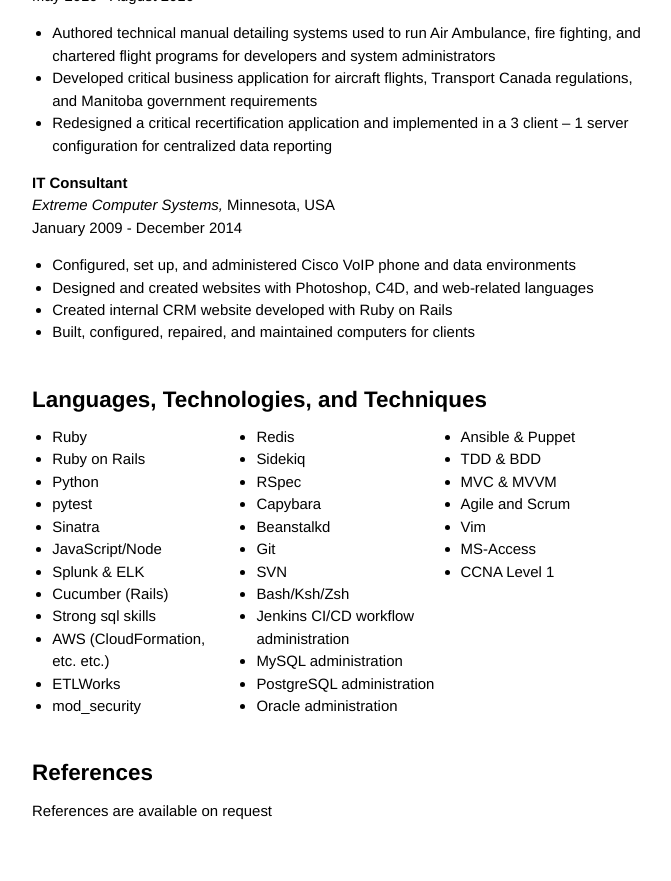
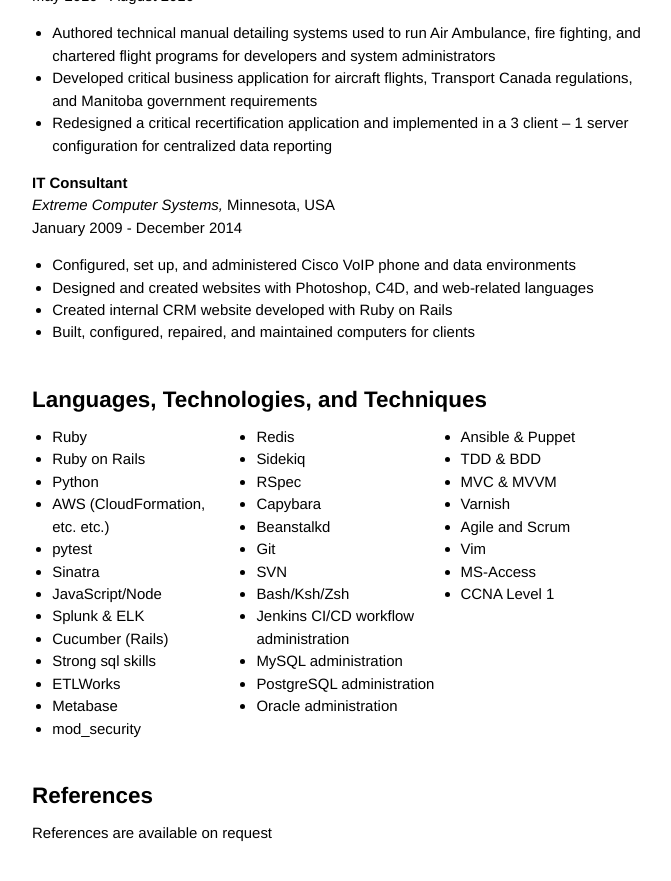
Before and after one commit to Nitrodist/markcampbell.me, a Jekyll site: the page built from resume.markdown, in a window 1280 px wide and 900 px high, scrolled down 2552 px. Shown: the top 881 px of the window, without its empty margins (294-965 px from the left). Built offline with Jekyll 4.4.1, drawn with Linux system fonts in a browser that asks for light colours; our own code applies the rules of GitHub Pages for plain Markdown files.

Commit message:
Add more skills to resume

```diff
--- a/resume.markdown
+++ b/resume.markdown
@@ -140,14 +140,15 @@
     <li>Ruby</li>
     <li>Ruby on Rails</li>
     <li>Python</li>
+    <li>AWS (CloudFormation, etc. etc.)</li>
     <li>pytest</li>
     <li>Sinatra</li>
     <li>JavaScript/Node</li>
     <li>Splunk & ELK</li>
     <li>Cucumber (Rails)</li>
     <li>Strong sql skills</li>
-    <li>AWS (CloudFormation, etc. etc.)</li>
     <li>ETLWorks</li>
+    <li>Metabase</li>
     <li>mod_security</li>
   </ul>
 </div>
@@ -172,6 +173,7 @@
     <li>Ansible & Puppet</li>
     <li>TDD & BDD</li>
     <li>MVC & MVVM</li>
+    <li>Varnish</li>
     <li>Agile and Scrum</li>
     <li>Vim</li>
     <li>MS-Access</li>
```
